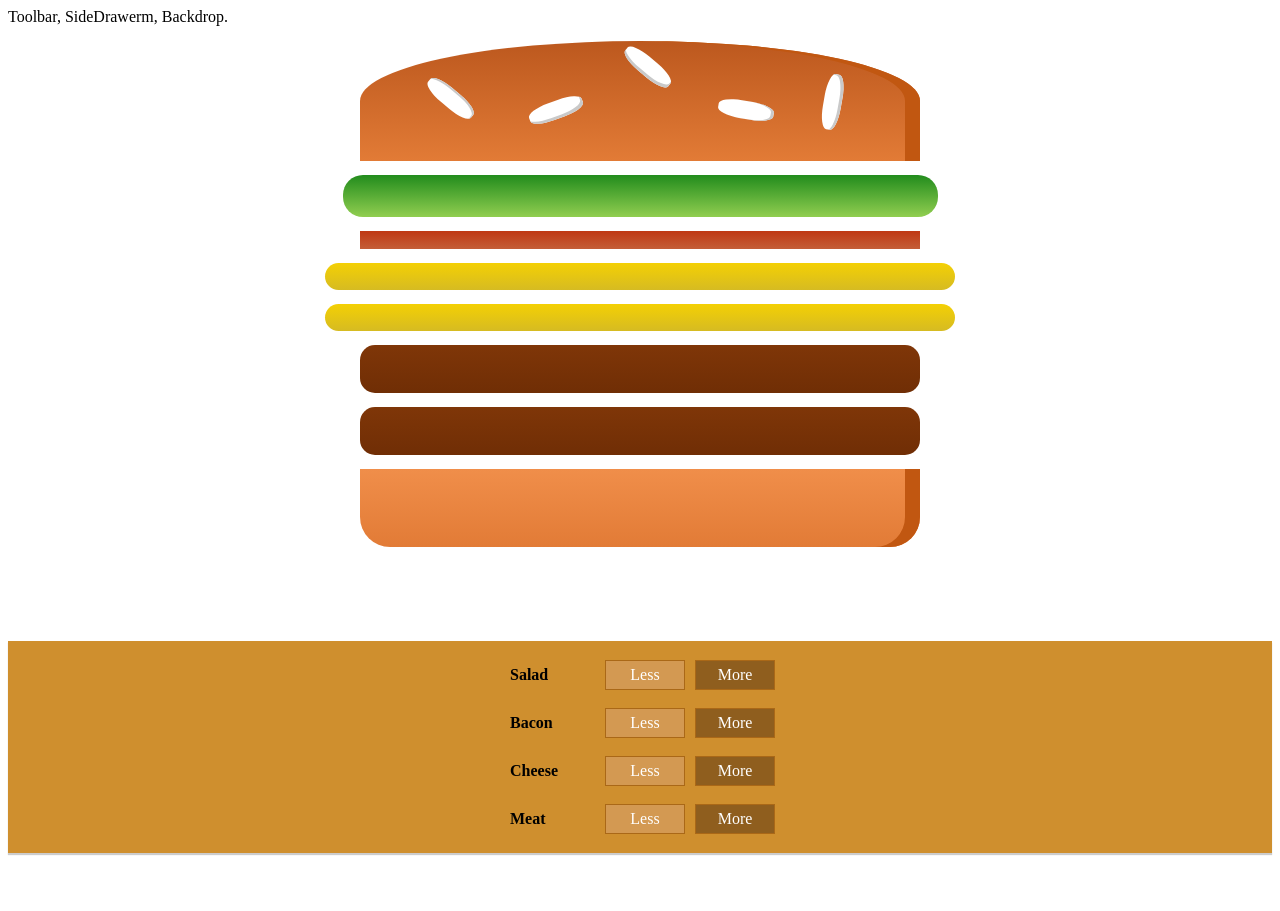
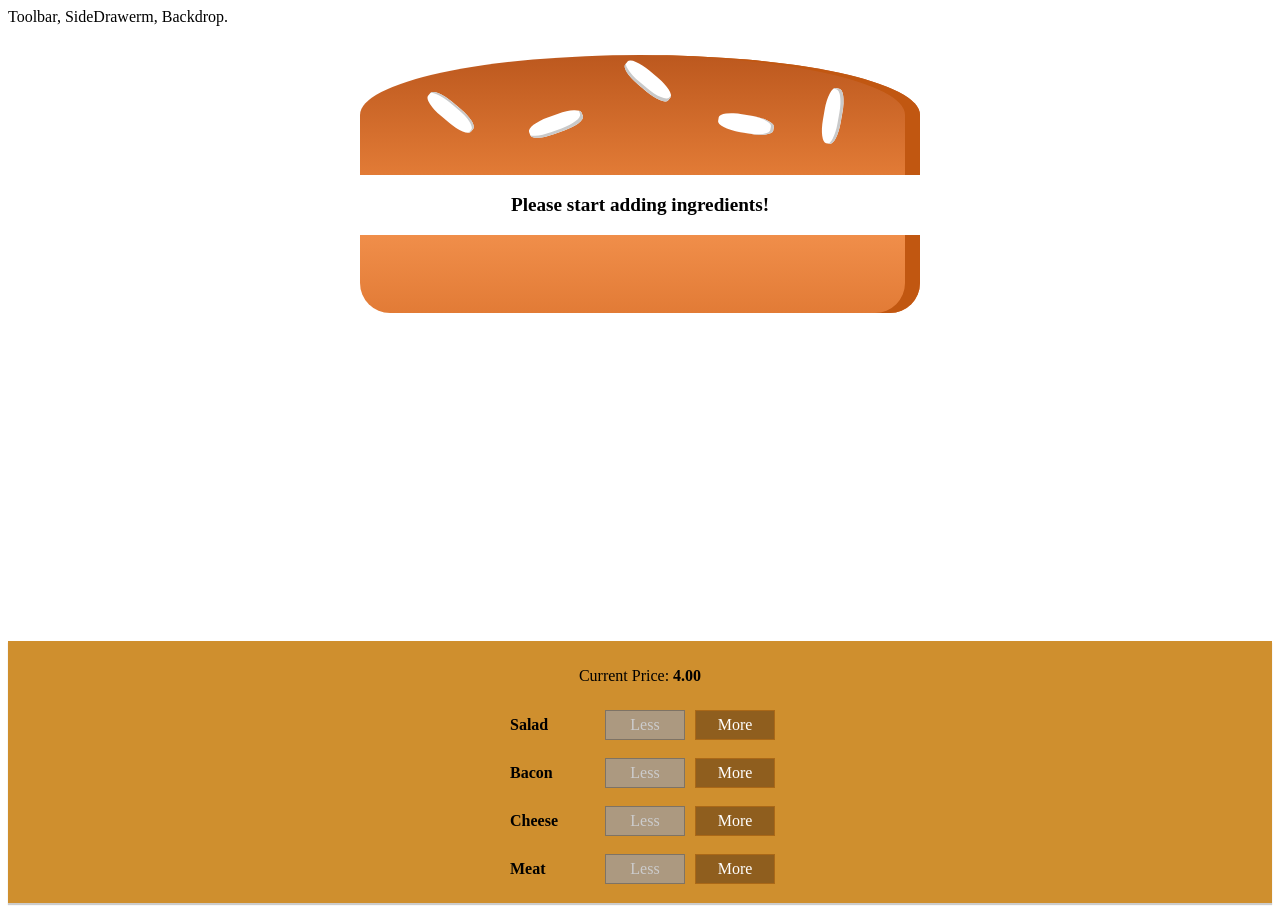
Before and after one commit to erickaugustor/react-redux-study, a React app in the folder project-burger/: page / in a window 1280 px wide. Before the commit the page ends 861 px from the top, so only its background shows below. Built offline with nearby package versions, Linux system fonts and the light colour scheme.

Commit message:
Projeto React

```diff
--- a/project-burger/src/components/BuildControl/index.jsx
+++ b/project-burger/src/components/BuildControl/index.jsx
@@ -5,8 +5,17 @@
 const buildControl = (props) => (
   <div className={classes.BuildControl}>
     <div className={classes.Label}> {props.label} </div>
-    <button className={classes.Less}> Less </button>
-    <button className={classes.More}> More </button>
+    <button
+      className={classes.Less}
+      onClick={props.removed}
+      disabled={props.disabled}>
+     Less
+    </button>
+    <button
+      className={classes.More}
+      onClick={props.added}>
+    More
+    </button>
   </div>
 );
 
--- a/project-burger/src/components/BuildControls/index.jsx
+++ b/project-burger/src/components/BuildControls/index.jsx
@@ -12,9 +12,17 @@
 
 const buildControls = (props) => (
   <div className={classes.buildControls}>
+    <p>
+      Current Price: <strong>{props.price.toFixed(2)}</strong>
+    </p>
     {
       controls.map(ctrl => (
-        <BuildCotrol key={ctrl.label} label={ctrl.label} />
+        <BuildCotrol
+          key={ctrl.label}
+          label={ctrl.label}
+          added={() => props.ingredientAdded(ctrl.type)}
+          removed={() => props.ingredientRemove(ctrl.type)}
+          disabled={props.disabled[ctrl.type]} />
       ))
     }
   </div>
--- a/project-burger/src/components/Burger/index.css
+++ b/project-burger/src/components/Burger/index.css
@@ -2,7 +2,7 @@
   width: 100%;
   margin: auto;
   height: 250px;
-  overflow: initial;
+  overflow: scroll;
   text-align: center;
   font-weight: bold;
   font-size: 1.2rem;
--- a/project-burger/src/containers/BurgerBuilder/index.jsx
+++ b/project-burger/src/containers/BurgerBuilder/index.jsx
@@ -4,24 +4,80 @@
 import Burger from '../../components/Burger';
 import BuildControls from '../../components/BuildControls';
 
+const INGREDIENT_PRICES = {
+  salad: 0.5,
+  cheese: 0.4,
+  meat: 1.3,
+  bacon: 0.7,
+};
+
 class BurgerBuilder extends Component {
   constructor(props) {
     super(props);
     this.state = {
       ingredients: {
-        salad: 1,
-        bacon: 1,
-        cheese: 2,
-        meat: 2,
-      }
+        salad: 0,
+        bacon: 0,
+        cheese: 0,
+        meat: 0,
+      },
+      totalPrice: 4
     };
   };
 
+  addIngredientHandler = (type) => {
+    const oldCount = this.state.ingredients[type];
+    const updateCount = oldCount + 1;
+    const updateIngredients = {
+      ...this.state.ingredients,
+    };
+    updateIngredients[type] = updateCount;
+
+    const priceAddition = INGREDIENT_PRICES[type];
+    const oldPrice = this.state.totalPrice;
+    const newPrice = oldPrice + priceAddition;
+
+    this.setState({ totalPrice: newPrice, ingredients: updateIngredients });
+  }
+
+  removeIngredientHandler = (type) => {
+    const oldCount = this.state.ingredients[type];
+
+    if(oldCount <= 0) {
+      return;
+    }
+
+    const updateCount = oldCount - 1;
+    const updateIngredients = {
+      ...this.state.ingredients,
+    };
+    updateIngredients[type] = updateCount;
+
+    const priceDeduction = INGREDIENT_PRICES[type];
+    const oldPrice = this.state.totalPrice;
+    const newPrice = oldPrice - priceDeduction;
+
+    this.setState({ totalPrice: newPrice, ingredients: updateIngredients });
+  }
+
   render() {
+
+    const disableInfo = {
+      ...this.state.ingredients
+    };
+
+    for(let key in disableInfo) {
+      disableInfo[key] = disableInfo[key] <= 0;
+    };
+
     return (
       <Aux>
         <Burger ingredients={this.state.ingredients} />
-        <BuildControls />
+        <BuildControls
+          ingredientAdded={this.addIngredientHandler}
+          ingredientRemove={this.removeIngredientHandler}
+          disabled={disableInfo}
+          price={this.state.totalPrice} />
       </Aux>
     );
   }
```
